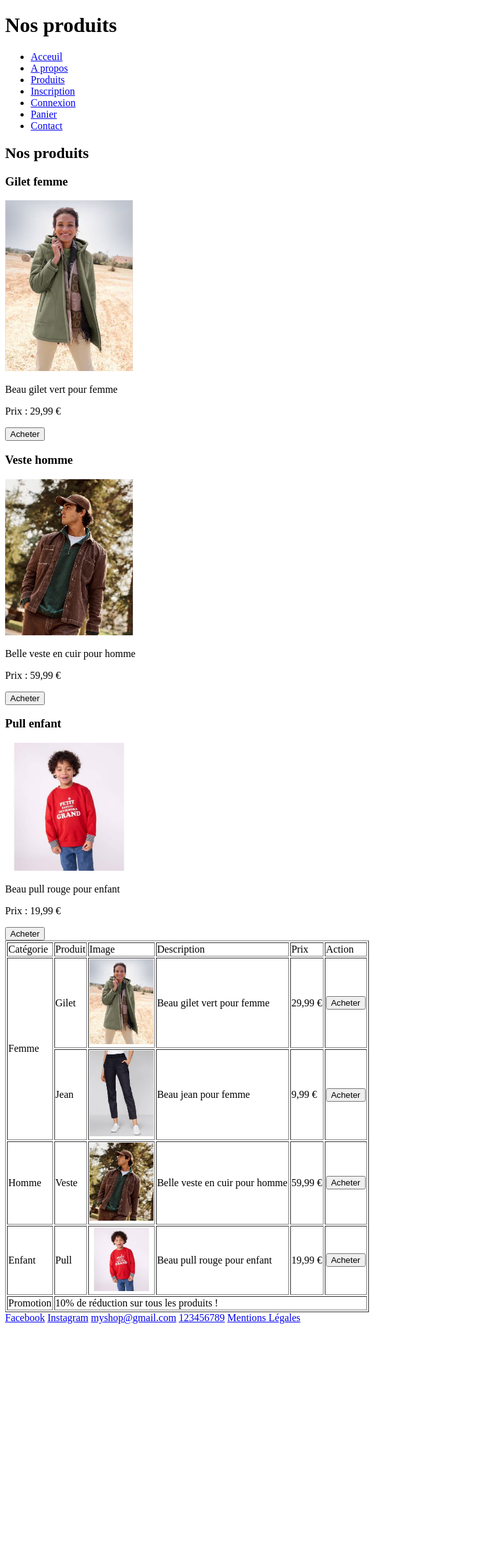
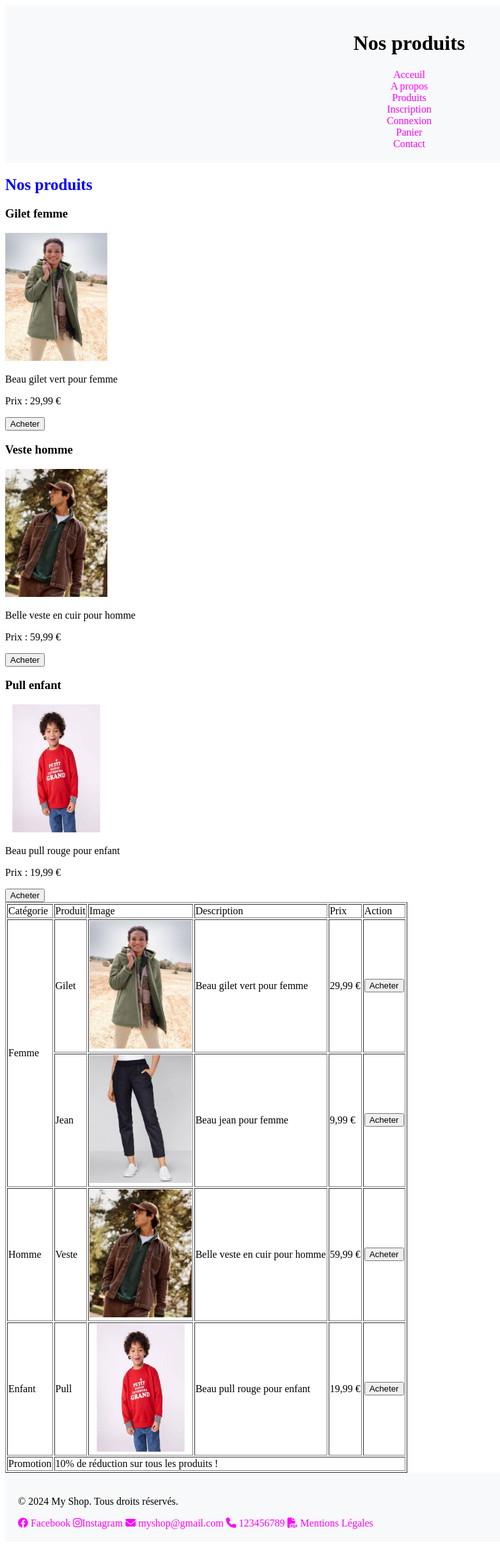
Before and after one commit to timeopetitp-bot/My_shop_tp, a plain HTML site: page pages/products.html in a window 1280 px wide. Shown: the whole page at 64% size, without its empty margins (0-782 px from the left). Before the commit the page ends 2077 px from the top, so only its background shows below. Drawn offline with Linux system fonts and the light colour scheme.

Commit message:
Adding css file and modifying html files

```diff
--- /dev/null
+++ b/assets/css/style.css
@@ -0,0 +1,45 @@
+.presentation {
+    color: blue;
+    font-size: 25px;
+}
+#products {
+     color: red;
+    font-weight: 900;
+}
+.menu {
+    list-style: none;
+    margin: 0;
+    padding: 0;
+}
+header , footer{
+    background-color: #f8f9fa;
+    padding: 20px;
+}
+/* pour les a qui sont enfants de header */
+header a , footer a {
+    text-decoration: none;
+    color: magenta;
+}
+header {
+    text-align: center;
+}
+.home.link {
+    color: #007bff;
+    font-weight: bold;
+}
+img {
+    width: 160px;
+    height: 200px;
+}
+.Title {
+    color: #043e8a;
+    font-weight: bold;
+    padding: 10px 20px 15px 20px;
+    /* padding :
+    - top 10px
+    - right 20px
+    - bottom 15px
+    - left 20px */
+    border: 1px dashed black;
+    margin: 10px 10px 10px 10px;
+}
--- a/pages/products.html
+++ b/pages/products.html
@@ -4,6 +4,11 @@
     <meta charset="UTF-8">
     <meta name="viewport" content="width=device-width, initial-scale=1.0">
     <title>My Shop</title>
+
+    <!-- Lien Font Awesome -->
+    <link rel="stylesheet" href="https://cdnjs.cloudflare.com/ajax/libs/font-awesome/6.4.0/css/all.min.css" />
+    <!-- Lien vers le fichier CSS externe -->
+    <link rel="stylesheet" href="../assets/css/style.css" />
 </head>
 
 <body>
@@ -13,7 +18,7 @@
         <h1>Nos produits</h1>
         <!-- Menu de navigation simple -->
         <nav>
-            <ul>
+            <ul class="menu">
                 <li>
                     <a href="../index.html">Acceuil</a>
                 </li>
@@ -41,7 +46,7 @@
 
     <main>
         <section>
-            <h2>Nos produits</h2>
+            <h2 class="presentation">Nos produits</h2>
 
             <!-- Produit 1 -->
             <article>
@@ -137,15 +142,30 @@
 
     <!-- Pied de page -->
     <footer>
-        <a href="https://www.decathlon.fr/" target="_blank">Facebook</a>
-        <a href="https://www.decathlon.fr/" target="_blank">Instagram</a>
+        <p>&copy; 2024 My Shop. Tous droits réservés.</p>
+        <!-- liens vers : fb , instagram-->
+        <a href="https://www.facebook.com/" target="_blank">
+            <i class="fa-brands fa-facebook"></i> Facebook
+        </a>
+        <a href="https://www.instagram.com/" target="_blank">
+            <i class="fa-brands fa-instagram"></i>Instagram
+        </a>
+
         <!-- mailto : lien vers une adresse e-mail, il permet d'envoyer mail à cette adresse mail -->
-        <a href="mailto:myshop@gmail.com">myshop@gmail.com</a>
+        <a href="mailto:myshop@gmail.com">
+            <i class="fa-solid fa-envelope"></i> myshop@gmail.com
+        </a>
+
         <!-- tel : Lien vers un numéro de téléphone , il permet de lancer un appel vers ce num -->
-        <a href="tel:123456789">123456789</a>
-        <!-- download : Télévharger automatiquement le pdf -->
+        <a href="tel:123456789">
+            <i class="fa-solid fa-phone"></i> 123456789
+        </a>
+
+        <!-- download : Télécharger automatiquement le pdf -->
         <!-- download="document.pdf : Télécharger le fichier en lui donnant ce nom -->
-        <a href="assets/pdf/Mentions légales.pdf" download="document.pdf">Mentions Légales</a>
+        <a href="assets/pdf/Mentions légales.pdf" download="document.pdf" >
+            <i class="fa-solid fa-file-pdf"></i> Mentions Légales
+        </a>
     </footer>
 
 </body>
```
Also changed, not shown: index.html (+42 -12 lines), pages/about.html (+33 -14 lines), pages/cart.html (+29 -9 lines), pages/contact.html (+28 -9 lines), pages/login.html (+29 -9 lines), pages/signup.html (+28 -9 lines).
